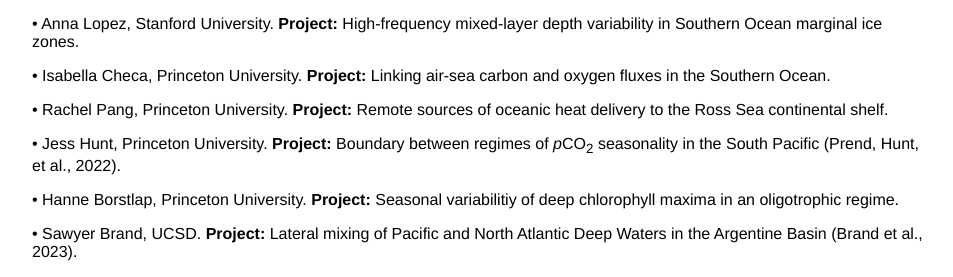
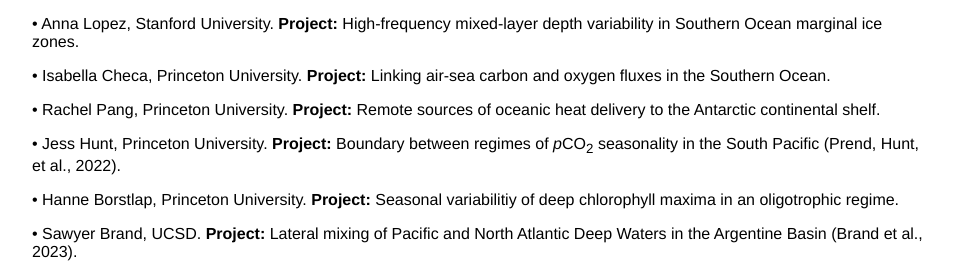
Before and after one commit to cprend/cprend.github.io, a Jekyll site: the page cv/index.html, which Jekyll copies as it is, in a window 1280 px wide and 900 px high, scrolled down 2086 px. Shown: the part 211-488 px from the top of the window, without its empty margins (160-1113 px from the left). Built offline with Jekyll 4.4.1, drawn with Linux system fonts in a browser that asks for light colours.

Commit message:
Update index.html

```diff
--- a/cv/index.html
+++ b/cv/index.html
@@ -78,7 +78,7 @@
 		<p1>Teaching & Mentorship</p1>
 		<p>• Anna Lopez, Stanford University. <b>Project:</b> High-frequency mixed-layer depth variability in Southern Ocean marginal ice zones.</p>
 		<p>• Isabella Checa, Princeton University. <b>Project:</b> Linking air-sea carbon and oxygen fluxes in the Southern Ocean.</p>
-		<p>• Rachel Pang, Princeton University. <b>Project:</b> Remote sources of oceanic heat delivery to the Ross Sea continental shelf.</p>
+		<p>• Rachel Pang, Princeton University. <b>Project:</b> Remote sources of oceanic heat delivery to the Antarctic continental shelf.</p>
 		<p>• Jess Hunt, Princeton University. <b>Project:</b> Boundary between regimes of <em>p</em>CO<sub>2</sub> seasonality in the South Pacific (Prend, Hunt, et al., 2022).</p>
 		<p>• Hanne Borstlap, Princeton University. <b>Project:</b> Seasonal variabilitiy of deep chlorophyll maxima in an oligotrophic regime.</p>
 		<p>• Sawyer Brand, UCSD. <b>Project:</b> Lateral mixing of Pacific and North Atlantic Deep Waters in the Argentine Basin (Brand et al., 2023).</p>
```
